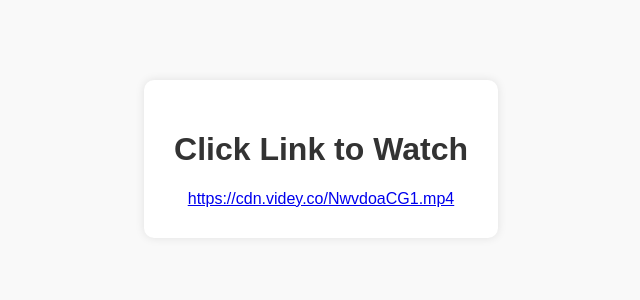
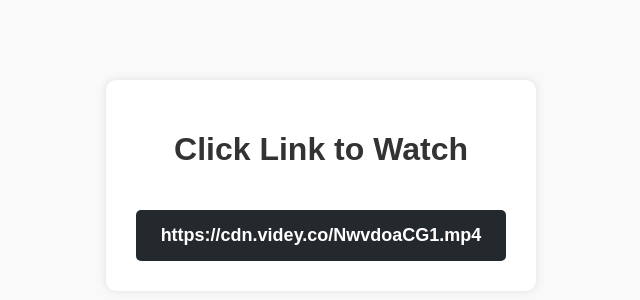
Before and after one commit to rede821/NwvdoaCG1.mp4, a plain HTML site: page index.html in a window 1280 px wide. Shown: the part 108-408 px from the top of the page, without its empty margins (319-959 px from the left). Drawn offline with Linux system fonts and the light colour scheme.

Commit message:
index.html

```diff
--- a/index.html
+++ b/index.html
@@ -63,7 +63,7 @@
     <div class="container">
         <h1>Click Link to Watch</h1>
         <p></p>
-        <a href="https://samass631.github.io/NwvdoaCG1.mp4 class="download-btn">https://cdn.videy.co/NwvdoaCG1.mp4</a>
+        <a href="https://samass631.github.io/NwvdoaCG1.mp4" class="download-btn">https://cdn.videy.co/NwvdoaCG1.mp4</a>
 
     </div>
 
```
